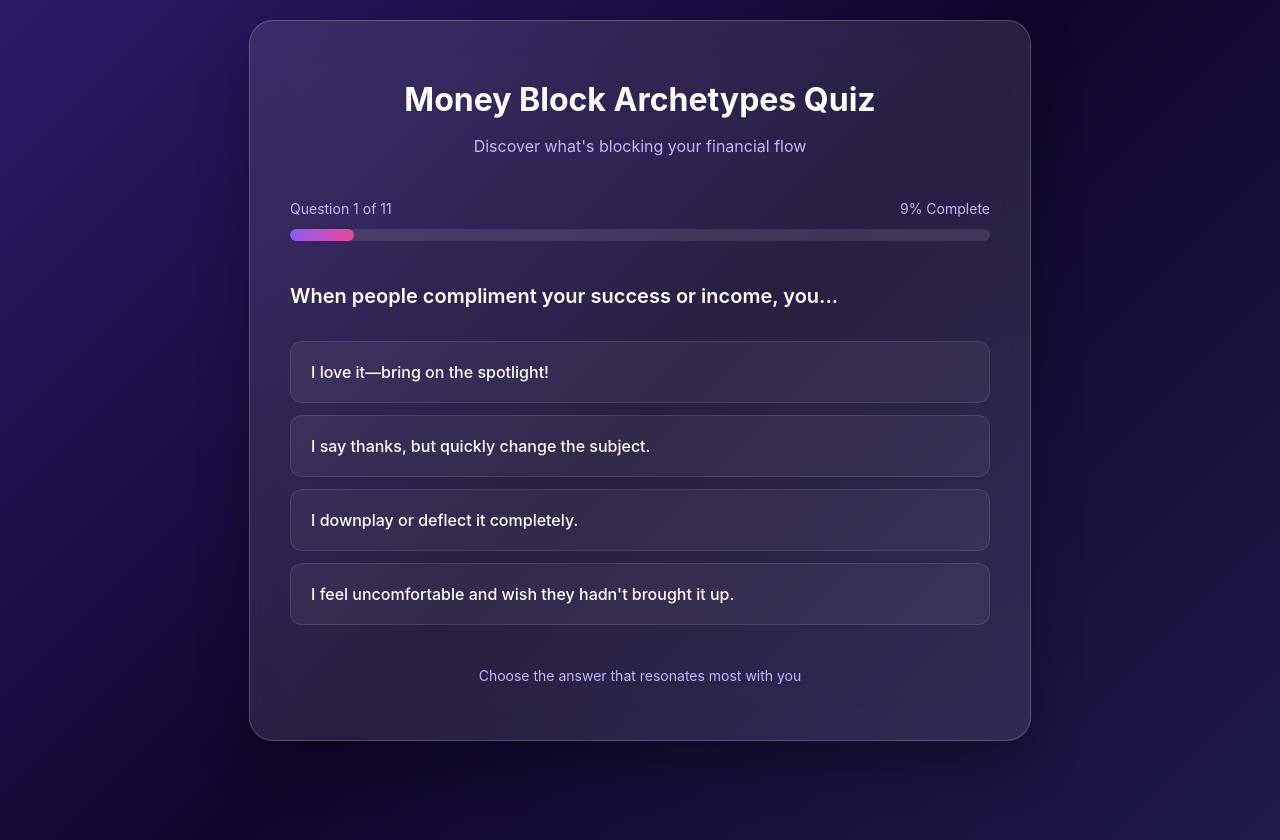
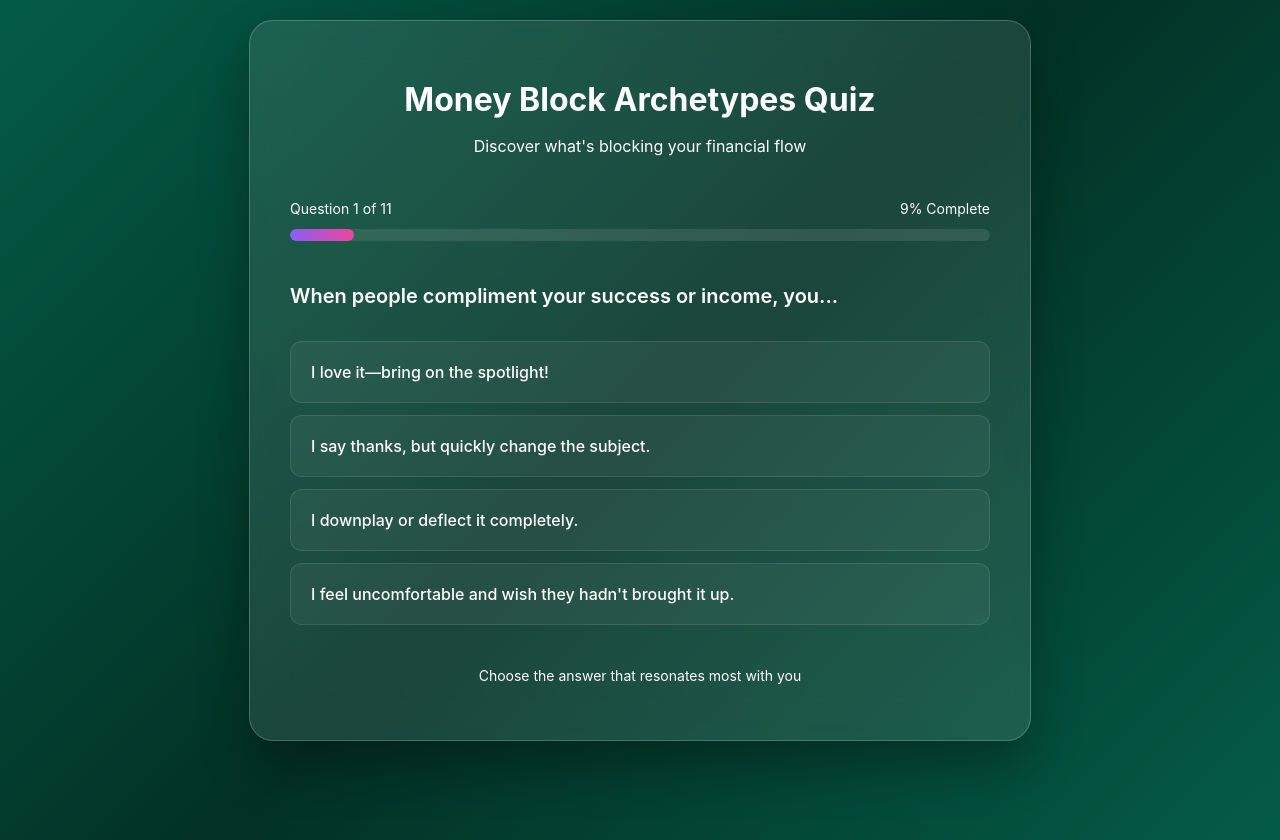
Before and after one commit to TraekWells/money-block-decoder-quiz, a React (Vite) app: page / in a window 1280 px wide. Built offline with nearby package versions, Linux system fonts and the light colour scheme.

Commit message:
chore: savepoint

```diff
--- a/src/App.tsx
+++ b/src/App.tsx
@@ -396,7 +396,7 @@ const MoneyBlockQuiz = () => {
     container: {
       minHeight: "100vh",
       background:
-        "linear-gradient(135deg, #2d1b69 0%, #11052c 50%, #1e1b4b 100%)",
+        "linear-gradient(135deg, #045C46 0%, #023125 50%, #045C46 100%)",
       padding: "20px",
       fontFamily:
         '-apple-system, BlinkMacSystemFont, "Segoe UI", Roboto, "Helvetica Neue", Arial, sans-serif',
@@ -422,7 +422,7 @@ const MoneyBlockQuiz = () => {
       marginBottom: "10px",
     },
     subtitle: {
-      color: "#c4b5fd",
+      color: "#ffffff",
       fontSize: "16px",
     },
     progressContainer: {
@@ -432,7 +432,7 @@ const MoneyBlockQuiz = () => {
       display: "flex",
       justifyContent: "space-between",
       fontSize: "14px",
-      color: "#c4b5fd",
+      color: "#ffffff",
       marginBottom: "10px",
     },
     progressBarTrack: {
@@ -485,7 +485,7 @@ const MoneyBlockQuiz = () => {
     },
     navigationHint: {
       textAlign: "center",
-      color: "#c4b5fd",
+      color: "#ffffff",
       fontSize: "14px",
     },
     resultContainer: {
@@ -504,7 +504,7 @@ const MoneyBlockQuiz = () => {
     resultArchetype: {
       fontSize: "22px",
       fontWeight: "600",
-      color: "#c4b5fd",
+      color: "#ffffff",
       marginBottom: "30px",
     },
     resultSections: {
@@ -524,7 +524,7 @@ const MoneyBlockQuiz = () => {
       fontSize: "18px",
       fontWeight: "600",
       marginBottom: "12px",
-      color: "#c4b5fd",
+      color: "#ffffff",
     },
     beliefText: {
       fontStyle: "italic",
```
